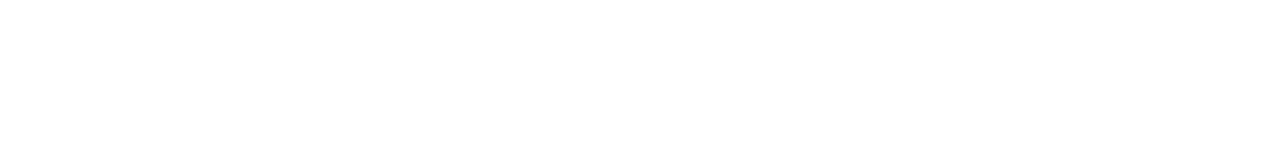
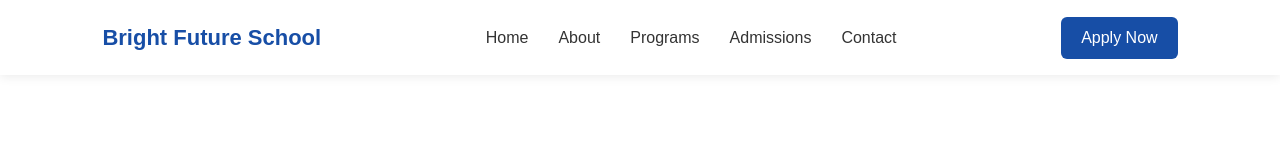
Before and after one commit to alihuzaifa/SMIT-Batch-22-Schoool-Website, a plain HTML site: page index.html in a window 1280 px wide. Drawn offline with Linux system fonts and the light colour scheme.

Commit message:
navbar has been created

```diff
--- a/index.html
+++ b/index.html
@@ -1,11 +1,25 @@
-<!DOCTYPE html>
+<!doctype html>
 <html lang="en">
-<head>
-    <meta charset="UTF-8">
-    <meta name="viewport" content="width=device-width, initial-scale=1.0">
+  <head>
+    <meta charset="UTF-8" />
+    <meta name="viewport" content="width=device-width, initial-scale=1.0" />
     <title>School Website</title>
-</head>
-<body>
+    <link rel="stylesheet" href="style.css">
+  </head>
+  <body>
+    <!-- NAVBAR -->
+    <nav class="navbar">
+      <div class="logo">Bright Future School</div>
 
-</body>
+      <ul class="nav-links">
+        <li><a href="#home">Home</a></li>
+        <li><a href="#about">About</a></li>
+        <li><a href="#programs">Programs</a></li>
+        <li><a href="#admissions">Admissions</a></li>
+        <li><a href="#contact">Contact</a></li>
+      </ul>
+
+      <a href="#admissions" class="nav-btn">Apply Now</a>
+    </nav>
+  </body>
 </html>
--- /dev/null
+++ b/style.css
@@ -0,0 +1,49 @@
+* {
+  margin: 0;
+  padding: 0;
+  box-sizing: border-box;
+}
+
+body {
+  font-family: Arial, sans-serif;
+}
+
+.navbar {
+  height: 75px;
+  padding: 0 8%;
+  display: flex;
+  align-items: center;
+  justify-content: space-between;
+  background: #ffffff;
+  box-shadow: 0 2px 10px rgba(0, 0, 0, 0.08);
+}
+
+.logo {
+  font-size: 22px;
+  font-weight: bold;
+  color: #174ea6;
+}
+
+.nav-links {
+  display: flex;
+  gap: 30px;
+  list-style: none;
+}
+
+.nav-links a {
+  text-decoration: none;
+  color: #333;
+  font-size: 16px;
+}
+
+.nav-links a:hover {
+  color: #174ea6;
+}
+
+.nav-btn {
+  text-decoration: none;
+  background: #174ea6;
+  color: white;
+  padding: 12px 20px;
+  border-radius: 6px;
+}
```
